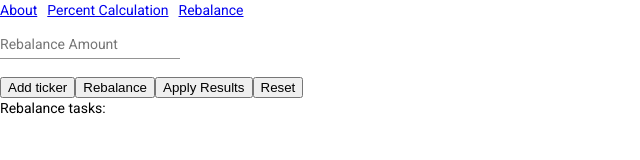
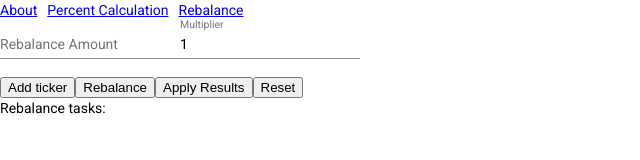
Before and after one commit to DefeNder93/defender-invest, an Angular app: page /rebalance in a window 1280 px wide. Shown: the top 160 px of the page, without its empty margins (0-640 px from the left). Built offline with nearby package versions, Linux system fonts and the light colour scheme.

Commit message:
added multiplier

```diff
--- a/src/app/rebalance/rebalance-common-params/rebalance-common-params.component.html
+++ b/src/app/rebalance/rebalance-common-params/rebalance-common-params.component.html
@@ -3,4 +3,9 @@
     <mat-label>Rebalance Amount</mat-label>
     <input formControlName="rebalanceAmount" matInput type="number">
   </mat-form-field>
+
+  <mat-form-field class="example-form-field">
+    <mat-label>Multiplier</mat-label>
+    <input formControlName="multiplier" matInput type="number">
+  </mat-form-field>
 </div>
--- a/src/app/rebalance/rebalance-common-params/rebalance-common-params.component.ts
+++ b/src/app/rebalance/rebalance-common-params/rebalance-common-params.component.ts
@@ -15,7 +15,8 @@ export class RebalanceCommonParamsComponent implements OnInit, OnDestroy {
   private onDestroy$: Subject<void> = new Subject();
 
   public form: FormGroup = this.fb.group({
-    rebalanceAmount: [null]
+    rebalanceAmount: [null],
+    multiplier: [1],
   });
 
   @Output() paramsUpdate = new EventEmitter<RebalanceParams>();
--- a/src/app/rebalance/rebalance.component.ts
+++ b/src/app/rebalance/rebalance.component.ts
@@ -68,7 +68,9 @@ export class RebalanceComponent implements OnInit {
   }
 
   rebalance = () => {
-    const results = this.rebalanceService.rebalanceTickers(this.rebalanceParams?.rebalanceAmount ? this.rebalanceParams.rebalanceAmount : 0, this.tickersForm.value);
+    const rebalanceAmount = this.rebalanceParams?.rebalanceAmount ? this.rebalanceParams.rebalanceAmount : 0;
+    const rebalanceAmountMultiplied = this.rebalanceParams?.multiplier ? rebalanceAmount * this.rebalanceParams?.multiplier : rebalanceAmount;
+    const results = this.rebalanceService.rebalanceTickers(rebalanceAmountMultiplied, this.tickersForm.value);
     results.length === 0 && alert('There is nothing to rebalance');
     this.rebalanceResults$.next(results);
     this.storageService.saveRebalanceResults(results);
--- a/src/app/shared/models/rebalance-ticker.model.ts
+++ b/src/app/shared/models/rebalance-ticker.model.ts
@@ -7,6 +7,7 @@ export interface RebalanceTicker {
 
 export interface RebalanceParams {
   rebalanceAmount: number;
+  multiplier: number;
 }
 
 export interface RebalanceResult {
```
